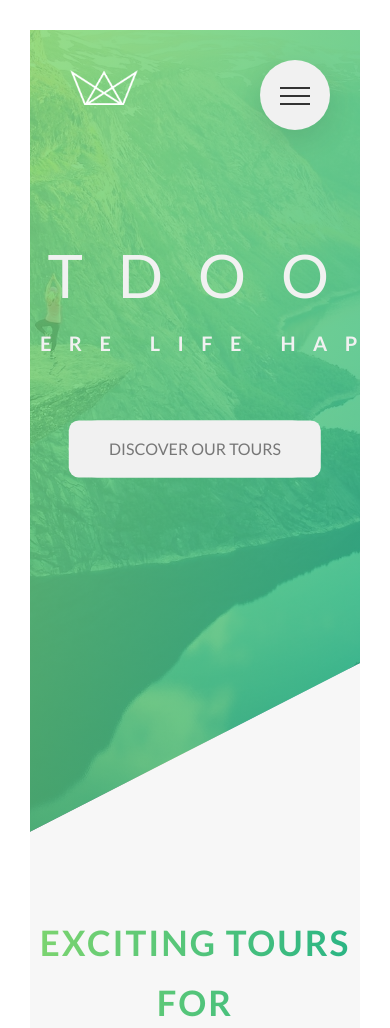
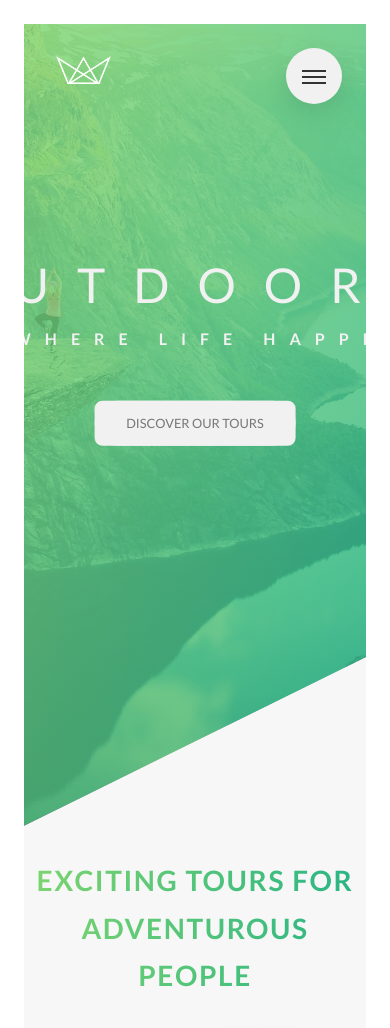
Before and after one commit to peteyb/advanced-css-course, a PHP site: page /Natours/starter/index.php in a window 390 px wide; the page is wider, and only the part inside the window is pictured. Shown: the top 1028 px of that part. Run offline with PHP 8.4, Linux system fonts and the light colour scheme; grey boxes are pictures that could not be loaded.

Commit message:
media queries

```diff
--- a/Natours/starter/css/style.css
+++ b/Natours/starter/css/style.css
@@ -1,3 +1,18 @@
+/*
+0 - 600px phone
+600-900px tablet portrait
+900-1200 tablet landscape
+1200-1800 normal styles
+1800+ big desktop
+
+breakpoint names
+- phone (600/16=37.5)
+- tab-port
+- tab-land
+- big-desk
+
+1em = 16px
+*/
 *, *::after, *::before {
   margin: 0;
   padding: 0;
@@ -5,6 +20,18 @@
 
 html {
   font-size: 62.5%; }
+  @media (min-width: 12.5em) {
+    html {
+      font-size: 75%; } }
+  @media (max-width: 75em) {
+    html {
+      font-size: 56.25%; } }
+  @media (max-width: 56.25em) {
+    html {
+      font-size: 50%; } }
+  @media (max-width: 37.5em) {
+    html {
+      font-size: 50%; } }
 
 body {
   box-sizing: border-box; }
--- a/Natours/starter/sass/abstracts/_mixins.scss
+++ b/Natours/starter/sass/abstracts/_mixins.scss
@@ -12,3 +12,34 @@
     left: 50%;
     transform: translate(-50%, -50%);
 }
+
+// media query manager
+/*
+0 - 600px phone
+600-900px tablet portrait
+900-1200 tablet landscape
+1200-1800 normal styles
+1800+ big desktop
+
+breakpoint names
+- phone (600/16=37.5)
+- tab-port
+- tab-land
+- big-desk
+
+1em = 16px
+*/
+@mixin respond($breakpoint) {
+    @if $breakpoint == phone {
+        @media (max-width: 37.5em) { @content };  // 600px
+    }
+    @if $breakpoint == tab-port {
+        @media (max-width: 56.25em) { @content };  // 900px
+    }
+    @if $breakpoint == tab-land {
+        @media (max-width: 75em) { @content };  // 1200px
+    }
+    @if $breakpoint == big-desk {
+        @media (min-width: 12.5em) { @content };  // 1800px
+    }
+}
--- a/Natours/starter/sass/base/_base.scss
+++ b/Natours/starter/sass/base/_base.scss
@@ -6,8 +6,21 @@
 }
 
 html {
-    // defines 1rem e.g. 10px = 1rem, as bowser default is 16px, 62.5% = 10px
+    // defines 1rem e.g. 10px = 1rem, as browser default is 16px, 62.5% = 10px
     font-size: 62.5%;
+
+    @include respond(big-desk) {
+        font-size: 75%;  // 1 rem = 12px, 12/16 = 75
+    }
+    @include respond(tab-land) {
+        font-size: 56.25%;  // 1 rem = 9, 9/16 = 56.25
+    }
+    @include respond(tab-port) {
+        font-size: 50%;  // 1rem = 8, 8/16  =50%
+    }
+    @include respond(phone) {
+        font-size: 50%;  // 1rem = 8, 8/16  =50%
+    }
 }
 
 body {
```
